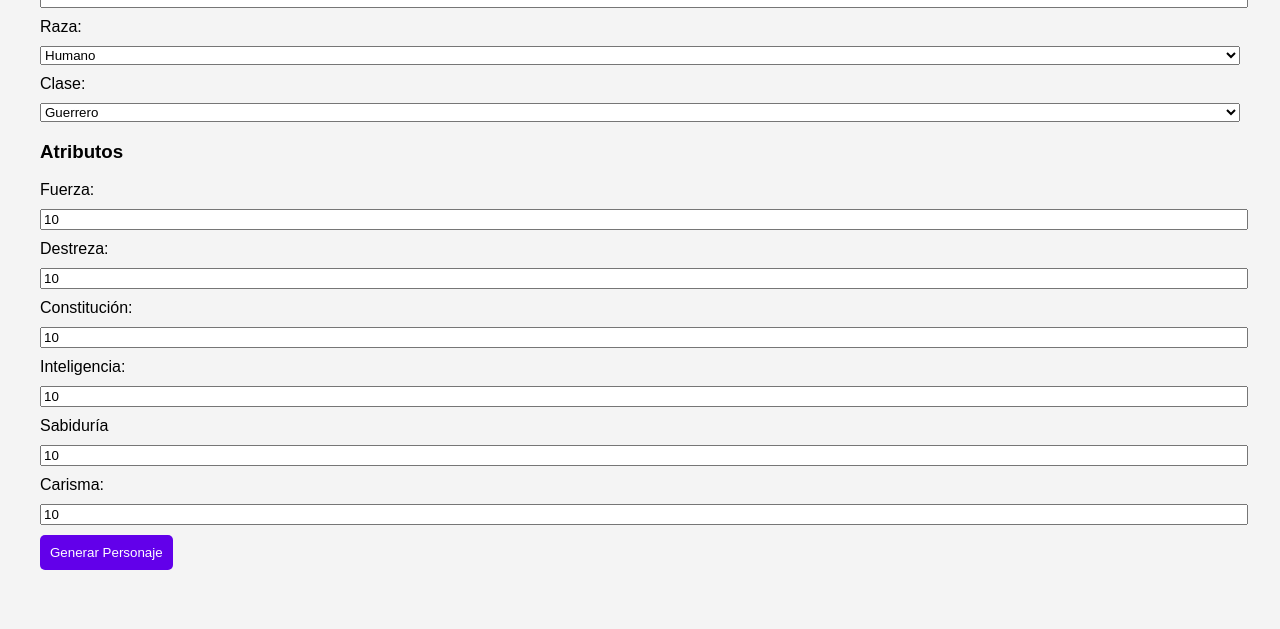
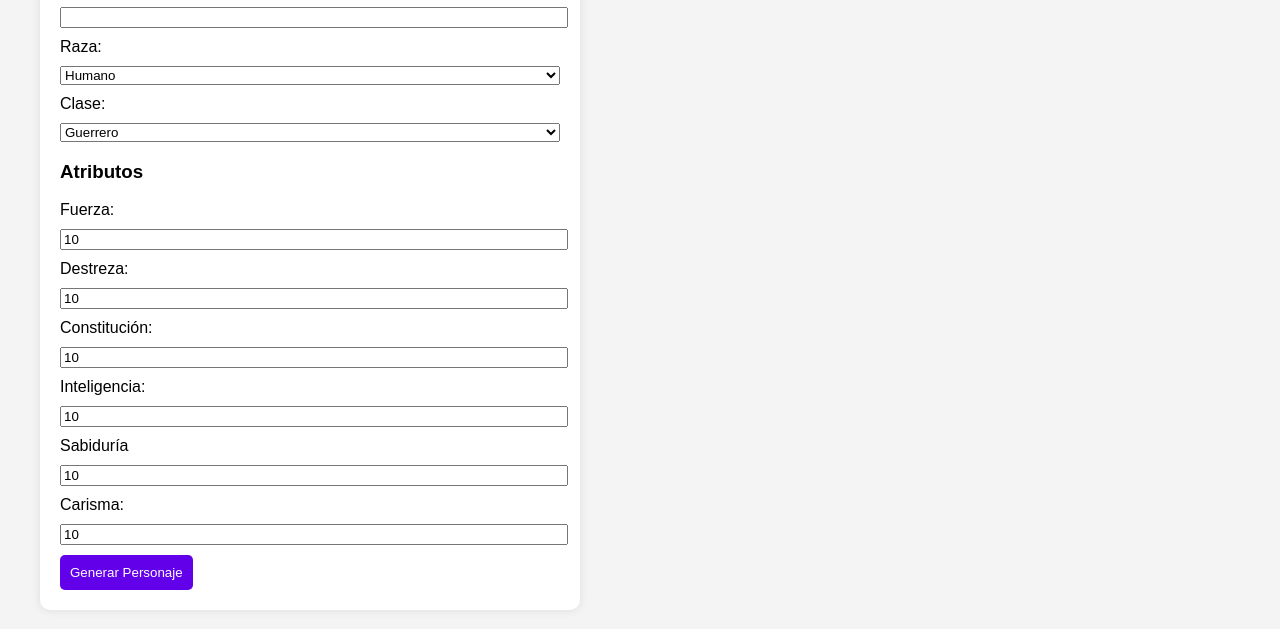
Before and after one commit to PeterZarate/Hoja-de-personaje-DnD, a plain HTML site: page index.html in a window 1280 px wide. Shown: the part 149-778 px from the top of the page. Drawn offline with Linux system fonts and the light colour scheme.

Commit message:
Update index.html

```diff
--- a/index.html
+++ b/index.html
@@ -7,7 +7,7 @@
         <link rel="stylesheet" href="styleHojaDePersonaje.css">
     </head>
     <body>
-        <div calss="container">
+        <div class="container">
             <h2>Hoja de Personaje</h2>
             <form id="characterForm">
                 <label for="name">Nombre:</label>
@@ -22,8 +22,8 @@
                     <option>Kitsune</option>
                 </select>
 
-                <label For="calss">Clase:</label>
-                <select id="calss">
+                <label For="class">Clase:</label>
+                <select id="class">
                     <option>Guerrero</option>
                     <option>Mago</option>
                     <option>Pícaro</option>
```
